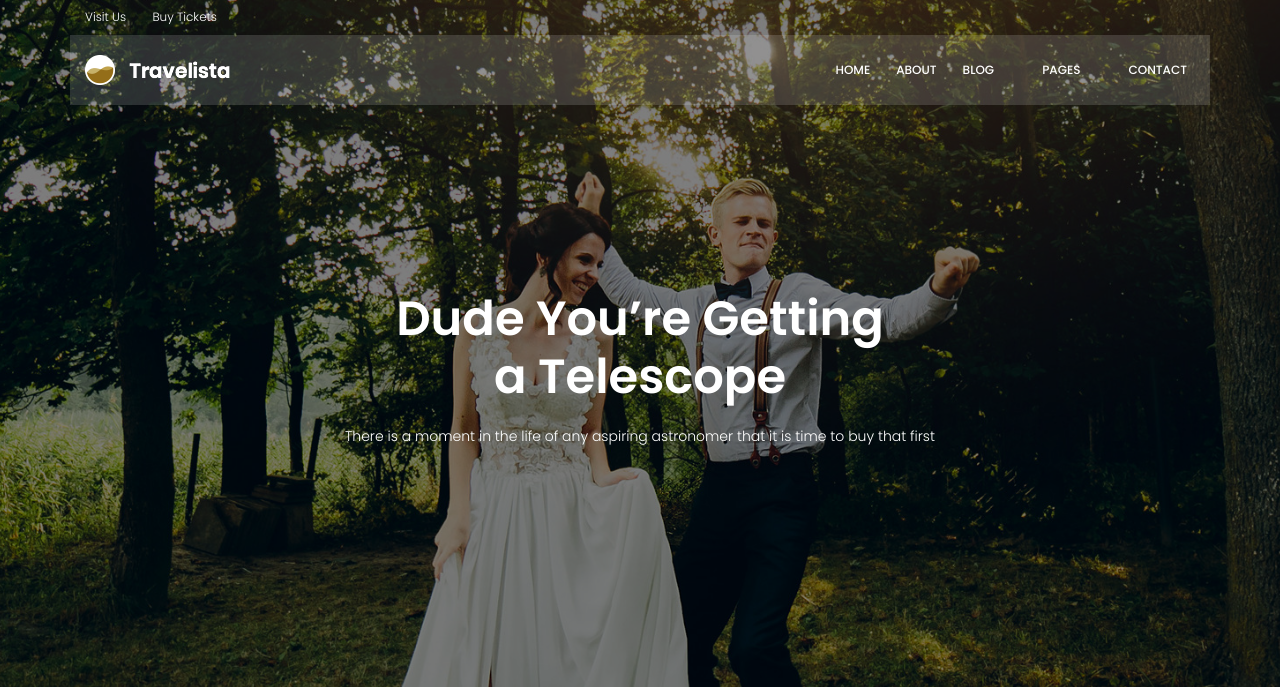
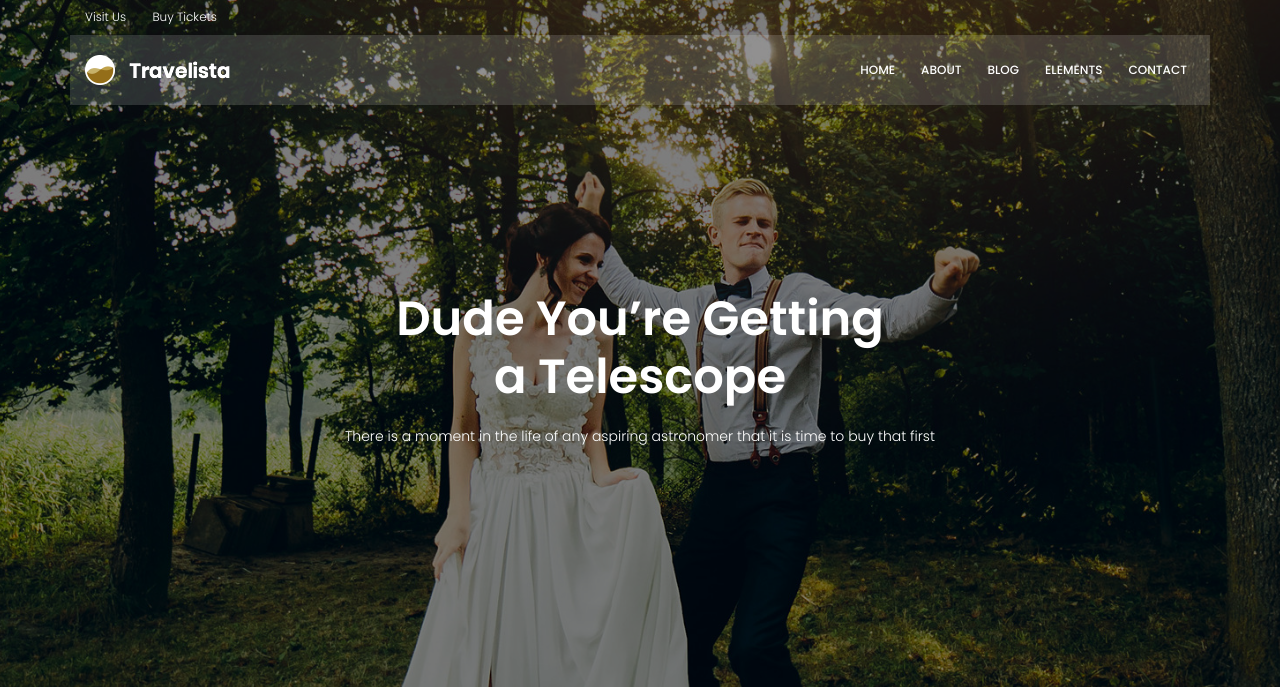
Before and after one commit to ghassemiali/ghassemi7-old, a Django app: page /blog/ in a window 1280 px wide. Shown: the top 687 px of the page. Run offline with Django 3.2, Linux system fonts and the light colour scheme; some libraries are stand-ins or nearby versions; some web fonts are replaced.

Commit message:
little changes in base.html

```diff
--- a/templates/base.html
+++ b/templates/base.html
@@ -64,23 +64,8 @@
 					<ul class="nav-menu">
 						<li><a href="{% url 'website:home' %}">Home</a></li>
 						<li><a href="{% url 'website:about' %}">About</a></li>
-						<li class="menu-has-children"><a href="">Blog</a>
-							<ul>
-								<li><a href="{% url 'blog:home' %}">Blog Home</a></li>
-								<li><a href="{% url 'blog:single' %}">Blog Single</a></li>
-							</ul>
-						</li>
-						<li class="menu-has-children"><a href="">Pages</a>
-							<ul>
-								<li><a href="{% url 'website:elements' %}">Elements</a></li>
-								<li class="menu-has-children"><a href="">Level 2 </a>
-									<ul>
-										<li><a href="#">Item One</a></li>
-										<li><a href="#">Item Two</a></li>
-									</ul>
-								</li>
-							</ul>
-						</li>
+						<li><a href="{% url 'blog:home' %}">Blog</a></li>
+						<li><a href="{% url 'website:elements' %}">Elements</a></li>
 						<li><a href="{% url 'website:contact' %}">Contact</a></li>
 					</ul>
 				</nav><!-- #nav-menu-container -->
```
